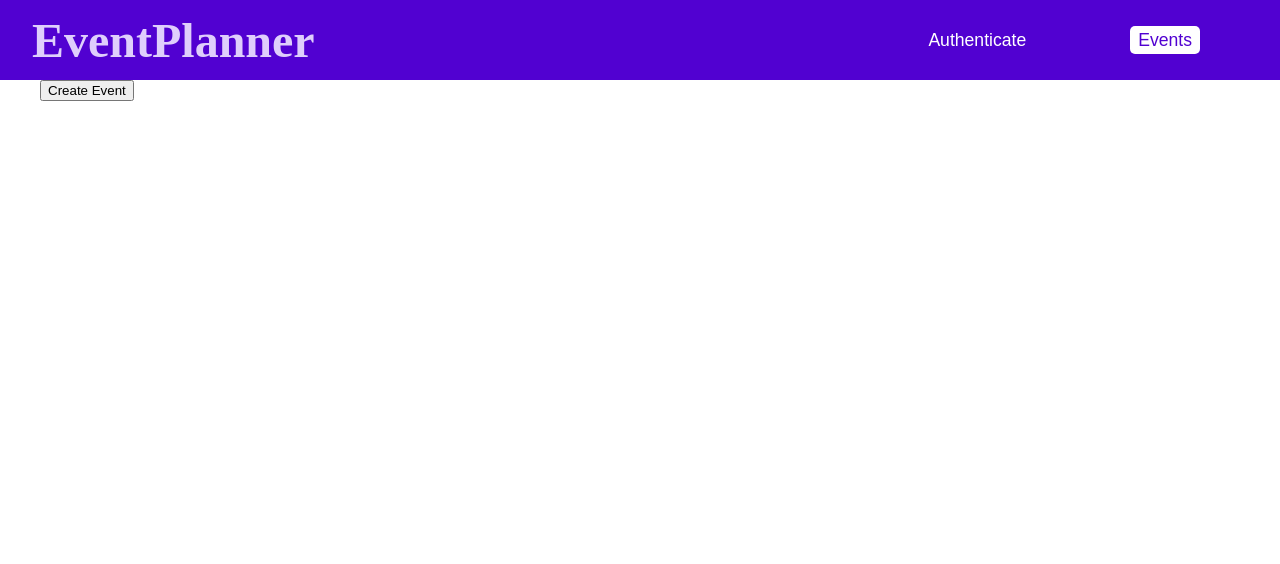
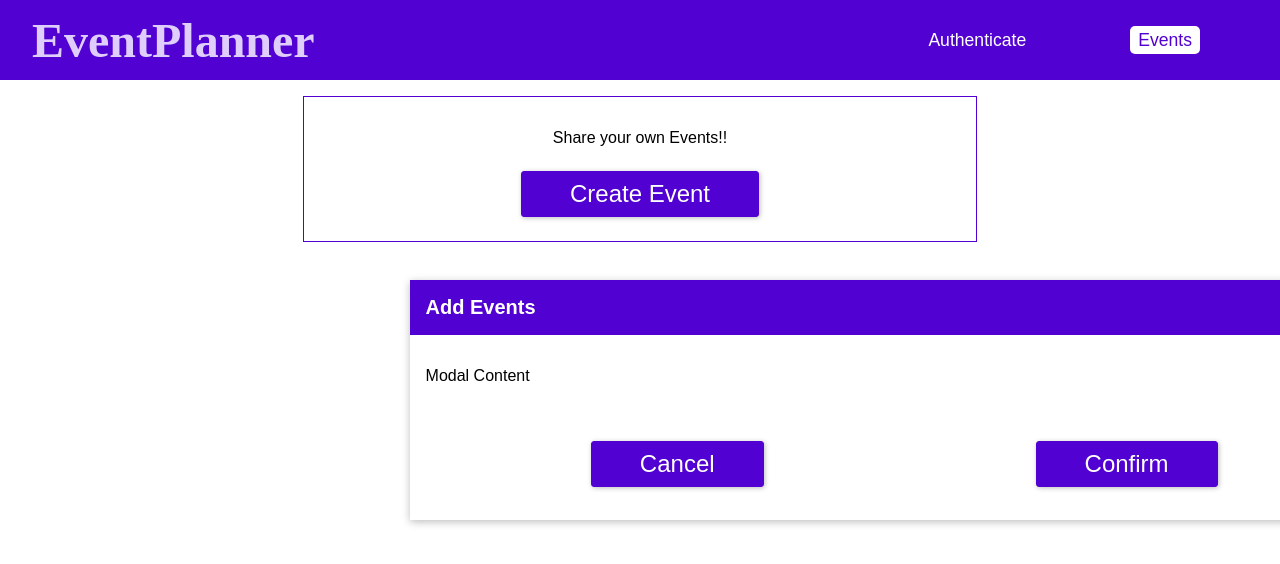
Before and after one commit to Yeaseen/EventBooking_SPA_MERNG, a React (Create React App) app in the folder frontend-react/: page /events in a window 1280 px wide. Shown: the top 564 px of the page. Built offline with nearby package versions, Linux system fonts and the light colour scheme; a web font is replaced by a local one.

Commit message:
Modal Added

```diff
--- /dev/null
+++ b/frontend-react/src/components/Modal/Modal.css
@@ -0,0 +1,38 @@
+.modal {
+  width: 60rem;
+  height: 30vh;
+  background: white;
+  box-shadow: 0 2px 8px rgba(0, 0, 0, 0.26);
+  position: fixed;
+  top: 35vh;
+  left: 32%;
+  display: block;
+}
+
+.modal__header {
+  padding: 1rem;
+  background: #5101d1;
+  color: white;
+}
+
+.modal__header h1 {
+  margin: 0;
+  font-size: 1.25rem;
+}
+
+.modal__content {
+  padding: 1rem;
+}
+
+.modal__actions {
+  display: flex;
+  justify-content: flex-end;
+  padding: 1rem;
+}
+
+/* @media (min-width: 768px) {
+  .modal {
+    width: 50rem;
+    left: calc(100% - 50rem) / 2;
+  }
+} */
--- /dev/null
+++ b/frontend-react/src/components/Modal/Modal.tsx
@@ -0,0 +1,23 @@
+import './Modal.css'
+
+interface customProps {
+  title: string
+  children: any
+  canCancel: boolean
+  canConfirm: boolean
+}
+
+const modal = (props: customProps) => (
+  <div className="modal">
+    <header className="modal__header">
+      <h1>{props.title}</h1>
+    </header>
+    <section className="modal__content">{props.children}</section>
+    <section className="modal__actions">
+      {props.canCancel && <button className="btn">Cancel</button>}
+      {props.canConfirm && <button className="btn">Confirm</button>}
+    </section>
+  </div>
+)
+
+export default modal
--- a/frontend-react/src/components/screens/Auth.css
+++ b/frontend-react/src/components/screens/Auth.css
@@ -53,88 +53,6 @@
   border-radius: 5px;
 }
 
-.form__group {
-  position: relative;
-  padding: 15px 0 0;
-  margin-top: 10px;
-  width: 100%;
-}
-
-.form__field {
-  font-family: inherit;
-  width: 100%;
-  border: 0;
-  border-bottom: 2px solid #9b9b9b;
-  outline: 0;
-  font-size: 1.3rem;
-  color: black;
-  padding: 7px 0;
-  background: transparent;
-  transition: border-color 0.2s;
-  margin-bottom: 1rem;
-}
-.form__field::placeholder {
-  color: transparent;
-}
-
-.form__field:placeholder-shown ~ .form__label {
-  font-size: 1.3rem;
-  cursor: text;
-  top: 20px;
-}
-
-.form__label {
-  position: absolute;
-  top: 0;
-  display: block;
-  transition: 0.2s;
-  font-size: 1rem;
-  color: #9b9b9b;
-}
-
-.form__field:focus {
-  padding-bottom: 6px;
-  font-weight: 500;
-  border-width: 3px;
-  border-image: linear-gradient(to right, #11998e, #38ef7d);
-  border-image-slice: 1;
-}
-
-.form__field:focus ~ .form__label {
-  position: absolute;
-  top: 0;
-  display: block;
-  transition: 0.2s;
-  font-size: 1rem;
-  color: #11998e;
-  font-weight: 700;
-}
-
-/* reset input */
-.form__field:required,
-.form__field:invalid {
-  box-shadow: none;
-}
-
-.form-actions button {
-  background: #5101d1;
-  font: inherit;
-  font-size: 1.5rem;
-  border: 1px solid #5101d1;
-  border-radius: 3px;
-  padding: 0.5rem 3rem;
-  margin: 0.5rem 8.5rem;
-  box-shadow: 1px 1px 5px rgba(0, 0, 0, 0.26);
-  color: white;
-  cursor: pointer;
-}
-
-.form-actions button:hover,
-.form-actions button:active {
-  background: #5101d1;
-  border-color: #01a7a7;
-}
-
 @media screen and (max-width: 500px) {
   .auth-form {
     margin: 7rem auto;
@@ -145,8 +63,4 @@
   .card {
     width: 20rem;
   }
-  .form-actions button {
-    padding: 0.5rem 3rem;
-    margin: 0rem 3.7rem;
-  }
 }
--- a/frontend-react/src/components/screens/Events.css
+++ b/frontend-react/src/components/screens/Events.css
@@ -0,0 +1,8 @@
+.events-control {
+  text-align: center;
+  border: 1px solid #5101d1;
+  padding: 1rem;
+  margin: 6rem auto;
+  width: 40rem;
+  max-width: 80%;
+}
--- a/frontend-react/src/components/screens/Events.tsx
+++ b/frontend-react/src/components/screens/Events.tsx
@@ -1,11 +1,25 @@
 // eslint-disable-next-line
 //import React, { useEffect, useState, useContext } from 'react'
 import { withRouter } from 'react-router-dom'
+import './Events.css'
+import ModalCreated from '../Modal/Modal'
+import React from 'react'
+
 const EventsPage = () => {
+  let props = {
+    title: 'Add Events',
+    children: null,
+    canCancel: true,
+    canConfirm: true
+  }
   return (
     <div className="main-content">
-      <div>
-        <button>Create Event</button>
+      <ModalCreated {...props}>
+        <p>Modal Content</p>
+      </ModalCreated>
+      <div className="events-control">
+        <p>Share your own Events!!</p>
+        <button className="btn">Create Event</button>
       </div>
     </div>
   )
--- a/frontend-react/src/index.css
+++ b/frontend-react/src/index.css
@@ -3,3 +3,95 @@ body {
   padding: 0;
   font-family: sans-serif;
 }
+
+.form__group {
+  position: relative;
+  padding: 15px 0 0;
+  margin-top: 10px;
+  width: 100%;
+}
+
+.form__field {
+  font-family: inherit;
+  width: 100%;
+  border: 0;
+  border-bottom: 2px solid #9b9b9b;
+  outline: 0;
+  font-size: 1.3rem;
+  color: black;
+  padding: 7px 0;
+  background: transparent;
+  transition: border-color 0.2s;
+  margin-bottom: 1rem;
+}
+.form__field::placeholder {
+  color: transparent;
+}
+
+.form__field:placeholder-shown ~ .form__label {
+  font-size: 1.3rem;
+  cursor: text;
+  top: 20px;
+}
+
+.form__label {
+  position: absolute;
+  top: 0;
+  display: block;
+  transition: 0.2s;
+  font-size: 1rem;
+  color: #9b9b9b;
+}
+
+.form__field:focus {
+  padding-bottom: 6px;
+  font-weight: 500;
+  border-width: 3px;
+  border-image: linear-gradient(to right, #11998e, #38ef7d);
+  border-image-slice: 1;
+}
+
+.form__field:focus ~ .form__label {
+  position: absolute;
+  top: 0;
+  display: block;
+  transition: 0.2s;
+  font-size: 1rem;
+  color: #11998e;
+  font-weight: 700;
+}
+
+/* reset input */
+.form__field:required,
+.form__field:invalid {
+  box-shadow: none;
+}
+
+.form-actions button,
+.btn {
+  background: #5101d1;
+  font: inherit;
+  font-size: 1.5rem;
+  border: 1px solid #5101d1;
+  border-radius: 3px;
+  padding: 0.5rem 3rem;
+  margin: 0.5rem 8.5rem;
+  box-shadow: 1px 1px 5px rgba(0, 0, 0, 0.26);
+  color: white;
+  cursor: pointer;
+}
+
+.form-actions button:hover,
+.form-actions button:active,
+.btn:hover,
+.btn:active {
+  background: #5101d1;
+  border-color: #01a7a7;
+}
+
+@media screen and (max-width: 500px) {
+  .form-actions button {
+    padding: 0.5rem 3rem;
+    margin: 0rem 3.7rem;
+  }
+}
```
